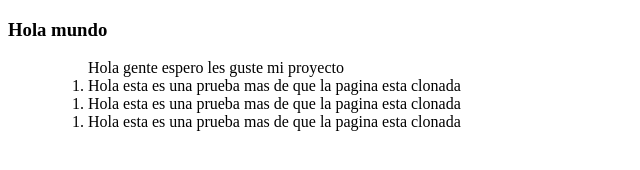
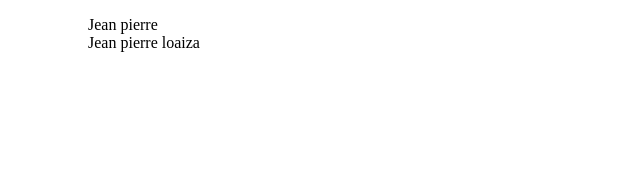
Before and after one commit to Jeanpi3009/Pagina_Enlace, a plain HTML site: page index.html in a window 1280 px wide. Shown: the whole page, without its empty margins (0-640 px from the left). Drawn offline with Linux system fonts and the light colour scheme.

Commit message:
Commit mas reciente

```diff
--- /dev/null
+++ b/css/stilos.css
@@ -0,0 +1,3 @@
+ol{
+color:blue;
+}
--- a/index.html
+++ b/index.html
@@ -7,18 +7,11 @@
     <title>Document</title>
 </head>
 <body>
-    <h3>Hola mundo</h3>
-    <ul>
-        <ol>Hola gente espero les guste mi proyecto</ol>
+    <article>
         <ol>
-            <li>Hola esta es una prueba mas de que la pagina esta clonada</li>
+            <ul>Jean pierre</ul>
+            <ul>Jean pierre loaiza</ul>
         </ol>
-        <ol>
-            <li>Hola esta es una prueba mas de que la pagina esta clonada</li>
-        </ol>
-        <ol>
-            <li>Hola esta es una prueba mas de que la pagina esta clonada</li>
-        </ol>
-    </ul>
+    </article>
 </body>
 </html>
--- /dev/null
+++ b/js/main.js
@@ -0,0 +1 @@
+var hola;
```
